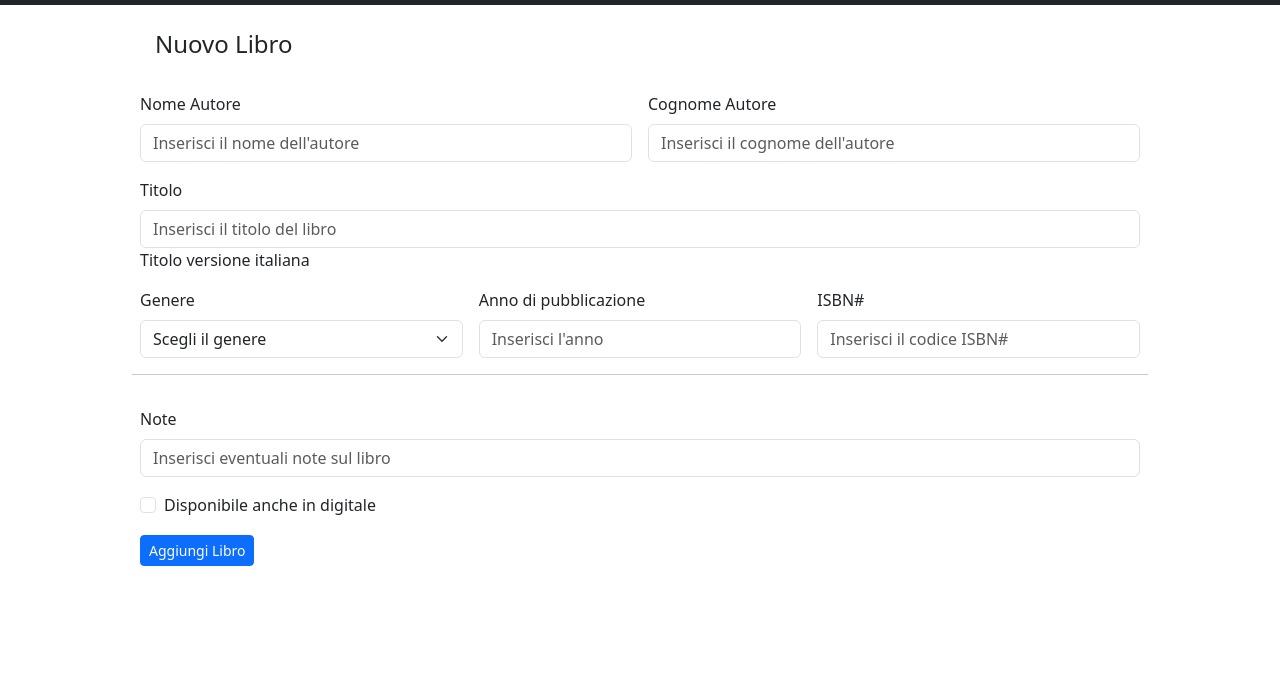
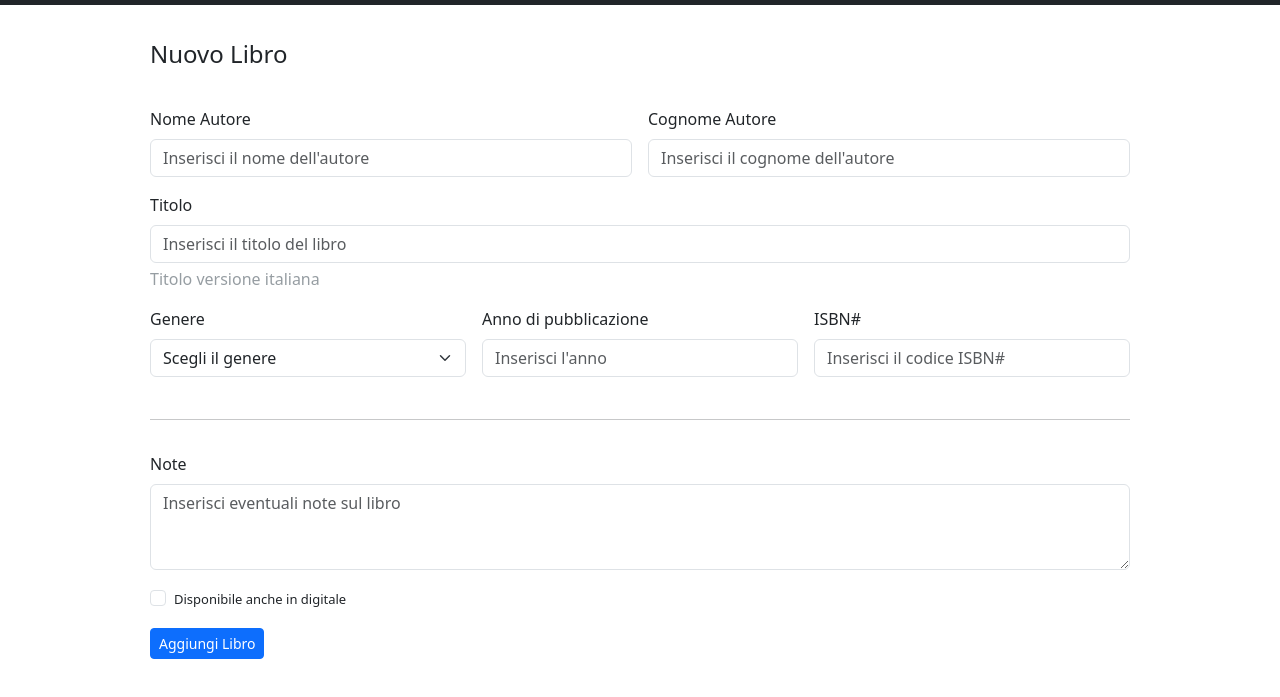
Before and after one commit to ErikaPezzini/html-css-bootstrap-dashboard, a plain HTML site: page nuovo-libro/index.html in a window 1280 px wide. Shown: the part 71-768 px from the top of the page. Drawn offline with nearby package versions, Linux system fonts and the light colour scheme.

Commit message:
feat: fixed sizes

```diff
--- a/nuovo-libro/css/style.css
+++ b/nuovo-libro/css/style.css
@@ -14,12 +14,34 @@
 h1 {
     font-size: x-large;
     display: inline-block;
-    padding: 15px;
     padding-top: 25px;
-    padding-bottom: 25px;
+    padding-bottom: 20px;
 }
 
 main {
     max-width: 1000px;
     margin: 0 auto;
 }
+
+span {
+    color: #969DA2;
+    display: block;
+    padding-top: 4px;
+}
+
+label {
+    font-weight: 500;
+}
+
+.form-check-label {
+    font-size: small;
+}
+
+section {
+    margin: 10px;
+}
+
+.divider {
+    flex-shrink: 2;
+    padding-top: 10px;
+}
--- a/nuovo-libro/index.html
+++ b/nuovo-libro/index.html
@@ -36,9 +36,12 @@
         </nav>
     </header>
     <main>
+        <section>
             <!--Title-->
             <h1>Nuovo Libro</h1>
+        </section>
 
+        <section>
             <!--Form-->
             <form class="row g-3">
                 <div class="col-md-6">
@@ -57,7 +60,7 @@
                 <div class="col-md-4">
                     <label for="inputgender" class="form-label">Genere</label>
                     <select class="form-select" id="inputgender">
-                <option selected>Scegli il genere</option>
+                        <option selected >Scegli il genere</option>
                         <option>Fantasy</option>
                         <option>Horror</option>
                         <option>Giallo</option>
@@ -81,10 +84,13 @@
                     <label for="inputisbn" class="form-label">ISBN#</label>
                     <input type="text" class="form-control" placeholder="Inserisci il codice ISBN#" id="inputisbn">
                 </div>
+                <div class="divider">
                     <hr>
+                </div>
+                </div>
                 <div class="col-12">
                     <label for="inputnote" class="form-label">Note</label>
-                <input type="text" class="form-control" placeholder="Inserisci eventuali note sul libro" id="inputnote">
+                    <textarea class="form-control" placeholder="Inserisci eventuali note sul libro" id="inputnote" rows="3"></textarea>
                 </div>
                 <div class="col-12">
                     <div class="form-check">
@@ -96,6 +102,7 @@
                     <button type="submit" class="btn btn-primary btn-sm">Aggiungi Libro</button>
                 </div>
             </form>
+        </section>
     </main>
 </body>
 </html>
```
Lines whose indentation alone changed are shown as unchanged.
